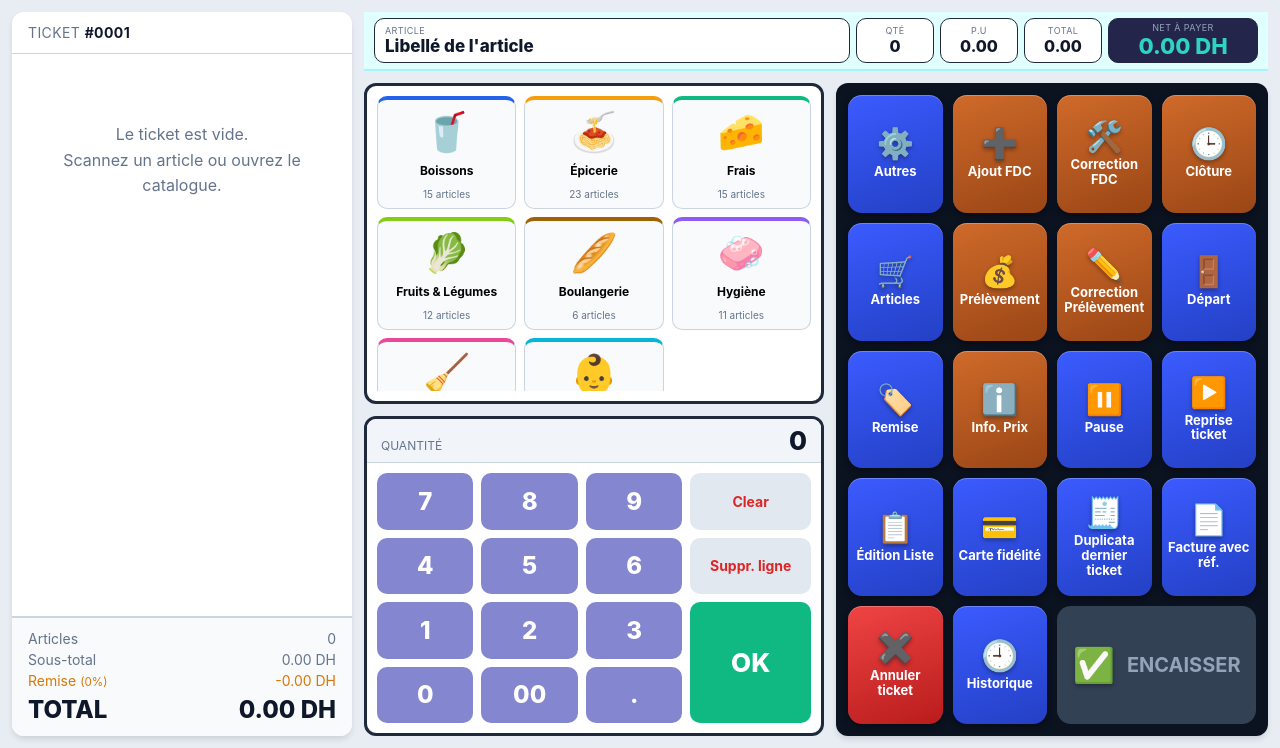
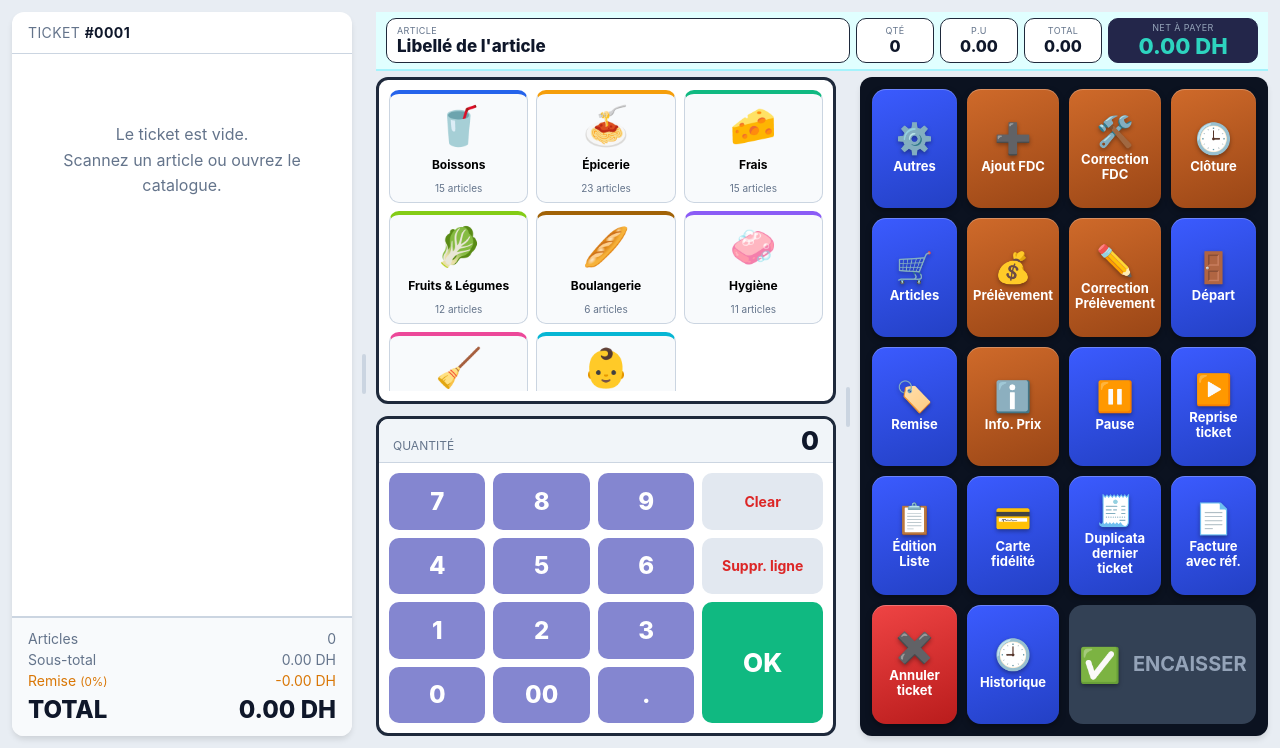
Before and after one commit to Ouma-yma-el49/Caisse_AE, a Django app: page / in a window 1280 px wide. Shown: the part 52-800 px from the top of the page. Run offline with Django 5.2, Linux system fonts and the light colour scheme.

Commit message:
feat(caisse): ajout du redimensionnement des colonnes

```diff
--- a/static/css/caisse.css
+++ b/static/css/caisse.css
@@ -72,12 +72,13 @@ button:disabled { cursor: not-allowed; }
 .disp-net small { color: #94a3b8; }
 .disp-net b { font-size: 22px; color: var(--teal); }
 
-/* ================= CORPS (GRID) ================= */
+/* ================= CORPS (GRID) AVEC REDIMENSIONNEMENT ================= */
 .body {
     display: grid;
-    grid-template-columns: 340px 460px 1fr;
+    /* On utilise des variables CSS pour les largeurs dynamiques */
+    grid-template-columns: var(--ticket-w, 340px) 12px var(--mid-w, 460px) 12px 1fr;
     grid-template-rows: auto 1fr;
-    gap: 12px;
+    gap: 6px;
     padding: 12px;
     flex: 1;
     min-height: 0;
@@ -85,10 +86,37 @@ button:disabled { cursor: not-allowed; }
 }
 
 /* Placement explicite des zones */
-.ticket-col { grid-column: 1; grid-row: 1 / span 2; width: auto; }
-.infobar    { grid-column: 2 / span 2; grid-row: 1; }
-.mid-col    { grid-column: 2; grid-row: 2; width: auto; }
-.fn-col     { grid-column: 3; grid-row: 2; width: auto; }
+.ticket-col { grid-column: 1; grid-row: 1 / span 2; width: auto; min-width: 0; }
+.infobar    { grid-column: 3 / span 3; grid-row: 1; }
+.mid-col    { grid-column: 3; grid-row: 2; width: auto; min-width: 0; }
+.fn-col     { grid-column: 5; grid-row: 2; width: auto; min-width: 0; }
+
+/* POIGNÉES DE REDIMENSIONNEMENT */
+.resizer {
+    display: flex;
+    align-items: center;
+    justify-content: center;
+    cursor: col-resize;
+    position: relative;
+    z-index: 10;
+    touch-action: none;
+}
+#resizer-1 { grid-column: 2; grid-row: 1 / span 2; }
+#resizer-2 { grid-column: 4; grid-row: 2; }
+
+/* Le trait visuel */
+.resizer::after {
+    content: '';
+    width: 4px;
+    height: 40px;
+    background: var(--border);
+    border-radius: 4px;
+    transition: background 0.2s, height 0.2s;
+}
+.resizer:hover::after, .resizer:active::after {
+    background: var(--blue);
+    height: 100%;
+}
 
 /* TICKET */
 .ticket-col { background: #fff; border-radius: var(--radius); box-shadow: var(--shadow); display: flex; flex-direction: column; min-height: 0; }
@@ -278,12 +306,17 @@ button:disabled { cursor: not-allowed; }
 }
 
 /* =========================================================
-   RESPONSIVE (Ordre décroissant de taille)
+   RESPONSIVE (Avec adaptation pour les poignées)
    ========================================================= */
 
 /* Tablette paysage / petit laptop */
 @media (max-width: 1100px) {
-    .body { grid-template-columns: 240px 1fr 1fr; gap: 8px; padding: 8px; }
+    .body {
+        grid-template-columns: var(--ticket-w, 240px) 8px var(--mid-w, 320px) 8px 1fr;
+        gap: 4px;
+        padding: 8px;
+    }
+    .resizer::after { width: 3px; }
     .mid-col { gap: 8px; }
     .numpad-box { height: 260px; }
     .numpad-grid { gap: 5px; padding: 6px; }
@@ -302,6 +335,9 @@ button:disabled { cursor: not-allowed; }
 
 /* Tablette portrait */
 @media (max-width: 900px) {
+    /* On cache les poignées sur tablette portrait (pas pratique au doigt) */
+    .resizer { display: none; }
+
     .body {
         grid-template-columns: 42% 1fr;
         grid-template-rows: auto 1fr 1fr;
@@ -324,6 +360,7 @@ button:disabled { cursor: not-allowed; }
 
 /* Téléphone */
 @media (max-width: 640px) {
+    .resizer { display: none; }
     html { height: auto; }
     body { height: auto; min-height: 100vh; overflow: auto; }
     .app  { height: auto; min-height: 100vh; }
@@ -347,8 +384,9 @@ button:disabled { cursor: not-allowed; }
         display: flex; flex-direction: column;
         height: auto; flex: none; min-height: 0;
         padding: 6px; gap: 8px;
+        grid-template-columns: none; /* Annule la grille */
     }
-    .ticket-col, .mid-col, .fn-col, .infobar { width: auto; }
+    .ticket-col, .mid-col, .fn-col, .infobar { width: auto; grid-column: auto; grid-row: auto; }
 
     .ticket-col   { min-height: 240px; max-height: 42vh; }
     .ticket-head  { padding: 8px 12px; font-size: 12px; }
--- a/templates/caisse/index.html
+++ b/templates/caisse/index.html
@@ -24,7 +24,7 @@
         </div>
     </header>
 
-    <div class="body">
+    <div class="body" id="main-layout">
 
         <!-- ================= BANDEAU ARTICLE ================= -->
         <section class="infobar">
@@ -49,6 +49,9 @@
                 <div class="tf-line tf-total"><span>TOTAL</span><span id="total-price">0.00 DH</span></div>
             </div>
         </section>
+
+        <!-- ➕ POIGNÉE 1 (Redimensionner le Ticket) -->
+        <div class="resizer" id="resizer-1"></div>
 
         <!-- ================= PANNEAU CATÉGORIES + PAVÉ ================= -->
         <section class="mid-col">
@@ -81,6 +84,9 @@
                 </div>
             </div>
         </section>
+
+        <!-- ➕ POIGNÉE 2 (Redimensionner les catégories) -->
+        <div class="resizer" id="resizer-2"></div>
 
         <!-- ================= COLONNE DROITE : FONCTIONS OU PRODUITS ================= -->
         <section class="fn-col mode-functions" id="fn-col">
```
